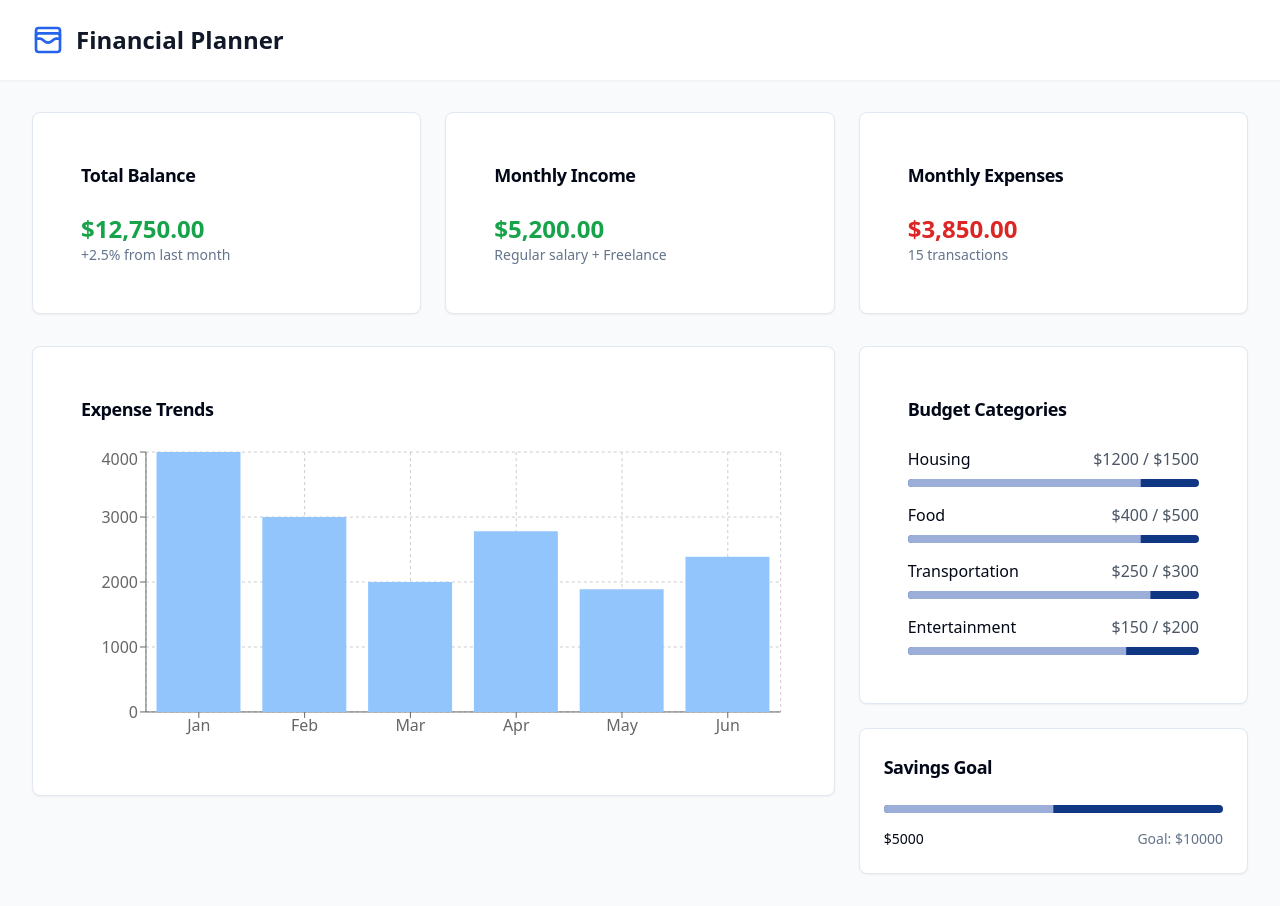
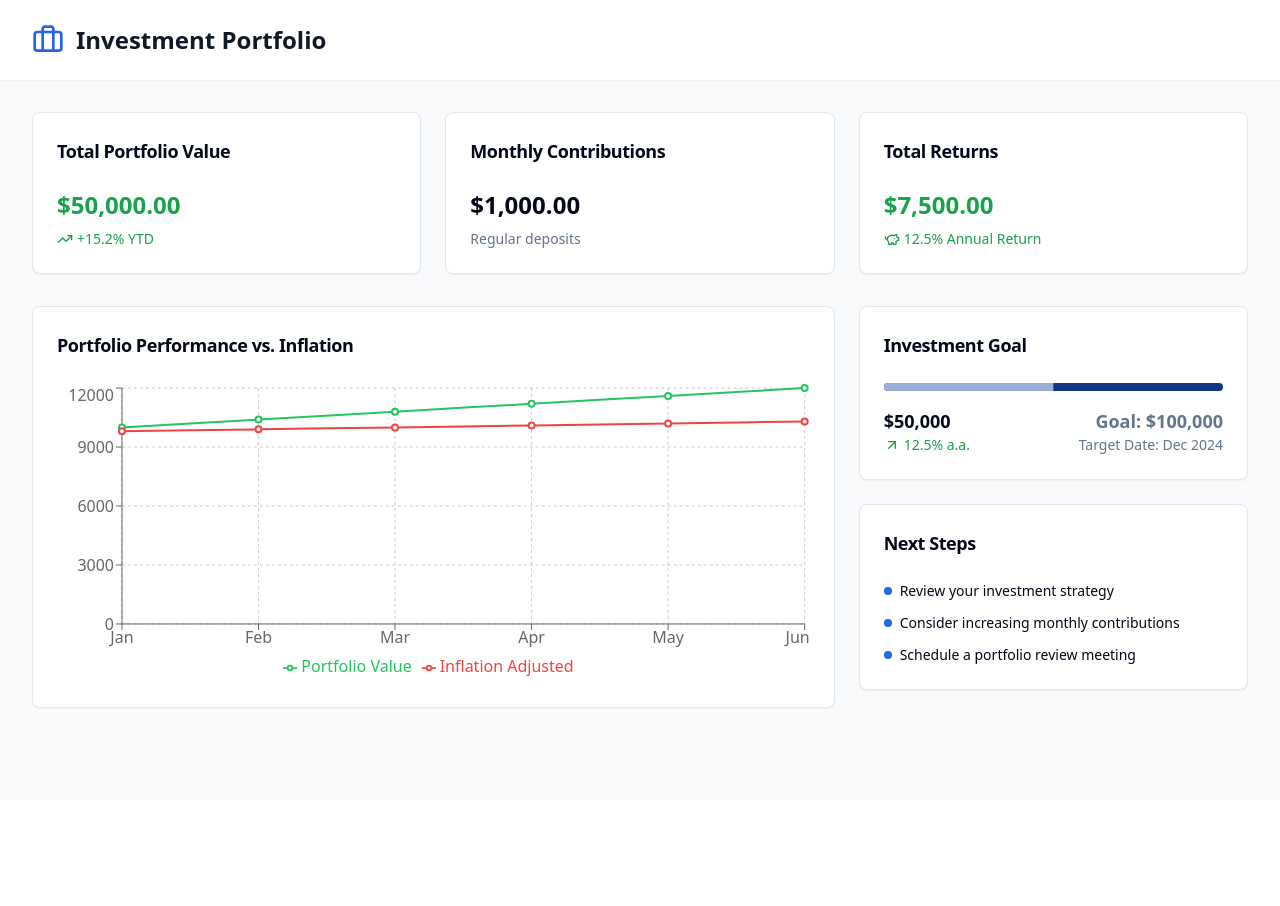
Before and after one commit to GustavoNoll/advanced-finance-planner, a React (Vite) app: page / in a window 1280 px wide. After the commit the page ends 800 px from the top, so only its background shows below. Built offline with nearby package versions, Linux system fonts and the light colour scheme.

Commit message:
Add investment focus features
Implement features to display client investment gains versus inflation, projections, and the ability to add new deposits, shifting the focus from expenses to investments.
[skip gpt_engineer]

```diff
--- a/src/components/DashboardCard.tsx
+++ b/src/components/DashboardCard.tsx
@@ -1,13 +1,15 @@
 import { Card, CardContent, CardHeader, CardTitle } from "@/components/ui/card";
+import { cn } from "@/lib/utils";
 
 interface DashboardCardProps {
   title: string;
   children: React.ReactNode;
+  className?: string;
 }
 
-export const DashboardCard = ({ title, children }: DashboardCardProps) => {
+export const DashboardCard = ({ title, children, className }: DashboardCardProps) => {
   return (
-    <Card className="financial-card">
+    <Card className={cn("investment-card", className)}>
       <CardHeader>
         <CardTitle className="text-lg font-semibold">{title}</CardTitle>
       </CardHeader>
--- a/src/components/ExpenseChart.tsx
+++ b/src/components/ExpenseChart.tsx
@@ -1,24 +1,38 @@
-import { BarChart, Bar, XAxis, YAxis, CartesianGrid, Tooltip, ResponsiveContainer } from 'recharts';
+import { LineChart, Line, XAxis, YAxis, CartesianGrid, Tooltip, ResponsiveContainer, Legend } from 'recharts';
 
 const data = [
-  { name: 'Jan', amount: 4000 },
-  { name: 'Feb', amount: 3000 },
-  { name: 'Mar', amount: 2000 },
-  { name: 'Apr', amount: 2780 },
-  { name: 'May', amount: 1890 },
-  { name: 'Jun', amount: 2390 },
+  { month: 'Jan', investment: 10000, inflation: 9800 },
+  { month: 'Feb', investment: 10400, inflation: 9900 },
+  { month: 'Mar', investment: 10800, inflation: 10000 },
+  { month: 'Apr', investment: 11200, inflation: 10100 },
+  { month: 'May', investment: 11600, inflation: 10200 },
+  { month: 'Jun', investment: 12000, inflation: 10300 },
 ];
 
 export const ExpenseChart = () => {
   return (
     <ResponsiveContainer width="100%" height={300}>
-      <BarChart data={data}>
+      <LineChart data={data}>
         <CartesianGrid strokeDasharray="3 3" />
-        <XAxis dataKey="name" />
+        <XAxis dataKey="month" />
         <YAxis />
         <Tooltip />
-        <Bar dataKey="amount" fill="#93c5fd" />
-      </BarChart>
+        <Legend />
+        <Line
+          type="monotone"
+          dataKey="investment"
+          stroke="#22c55e"
+          name="Portfolio Value"
+          strokeWidth={2}
+        />
+        <Line
+          type="monotone"
+          dataKey="inflation"
+          stroke="#ef4444"
+          name="Inflation Adjusted"
+          strokeWidth={2}
+        />
+      </LineChart>
     </ResponsiveContainer>
   );
 };
--- a/src/components/SavingsGoal.tsx
+++ b/src/components/SavingsGoal.tsx
@@ -1,22 +1,37 @@
 import { Progress } from "@/components/ui/progress";
 import { Card, CardContent, CardHeader, CardTitle } from "@/components/ui/card";
+import { ArrowUpRight } from "lucide-react";
 
 export const SavingsGoal = () => {
-  const currentSavings = 5000;
-  const goal = 10000;
-  const percentage = (currentSavings / goal) * 100;
+  const currentInvestment = 50000;
+  const investmentGoal = 100000;
+  const percentage = (currentInvestment / investmentGoal) * 100;
+  const returnRate = 12.5; // Annual return rate
 
   return (
     <Card>
       <CardHeader>
-        <CardTitle className="text-lg">Savings Goal</CardTitle>
+        <CardTitle className="text-lg">Investment Goal</CardTitle>
       </CardHeader>
       <CardContent>
         <div className="space-y-4">
           <Progress value={percentage} className="h-2" />
           <div className="flex justify-between text-sm">
-            <span>${currentSavings}</span>
-            <span className="text-muted-foreground">Goal: ${goal}</span>
+            <div>
+              <span className="block text-lg font-semibold">${currentInvestment.toLocaleString()}</span>
+              <span className="text-green-600 flex items-center gap-1">
+                <ArrowUpRight className="h-4 w-4" />
+                {returnRate}% a.a.
+              </span>
+            </div>
+            <div className="text-right">
+              <span className="block text-lg font-semibold text-muted-foreground">
+                Goal: ${investmentGoal.toLocaleString()}
+              </span>
+              <span className="text-sm text-muted-foreground">
+                Target Date: Dec 2024
+              </span>
+            </div>
           </div>
         </div>
       </CardContent>
--- a/src/pages/Index.tsx
+++ b/src/pages/Index.tsx
@@ -1,8 +1,7 @@
 import { DashboardCard } from "@/components/DashboardCard";
 import { ExpenseChart } from "@/components/ExpenseChart";
-import { BudgetCategories } from "@/components/BudgetCategories";
 import { SavingsGoal } from "@/components/SavingsGoal";
-import { WalletCards } from "lucide-react";
+import { Briefcase, TrendingUp, PiggyBank } from "lucide-react";
 
 const Index = () => {
   return (
@@ -10,43 +9,67 @@ const Index = () => {
       <header className="bg-white shadow-sm">
         <div className="max-w-7xl mx-auto px-4 sm:px-6 lg:px-8 py-6">
           <div className="flex items-center space-x-3">
-            <WalletCards className="h-8 w-8 text-blue-600" />
-            <h1 className="text-2xl font-bold text-gray-900">Financial Planner</h1>
+            <Briefcase className="h-8 w-8 text-blue-600" />
+            <h1 className="text-2xl font-bold text-gray-900">Investment Portfolio</h1>
           </div>
         </div>
       </header>
 
       <main className="max-w-7xl mx-auto px-4 sm:px-6 lg:px-8 py-8">
         <div className="grid grid-cols-1 md:grid-cols-3 gap-6 mb-8">
-          <DashboardCard title="Total Balance">
-            <p className="stat-value positive-amount">$12,750.00</p>
-            <p className="stat-label">+2.5% from last month</p>
+          <DashboardCard title="Total Portfolio Value">
+            <div className="space-y-2">
+              <p className="text-2xl font-bold text-green-600">$50,000.00</p>
+              <p className="text-sm text-green-600 flex items-center gap-1">
+                <TrendingUp className="h-4 w-4" />
+                +15.2% YTD
+              </p>
+            </div>
           </DashboardCard>
 
-          <DashboardCard title="Monthly Income">
-            <p className="stat-value positive-amount">$5,200.00</p>
-            <p className="stat-label">Regular salary + Freelance</p>
+          <DashboardCard title="Monthly Contributions">
+            <div className="space-y-2">
+              <p className="text-2xl font-bold">$1,000.00</p>
+              <p className="text-sm text-muted-foreground">Regular deposits</p>
+            </div>
           </DashboardCard>
 
-          <DashboardCard title="Monthly Expenses">
-            <p className="stat-value negative-amount">$3,850.00</p>
-            <p className="stat-label">15 transactions</p>
+          <DashboardCard title="Total Returns">
+            <div className="space-y-2">
+              <p className="text-2xl font-bold text-green-600">$7,500.00</p>
+              <p className="text-sm text-green-600 flex items-center gap-1">
+                <PiggyBank className="h-4 w-4" />
+                12.5% Annual Return
+              </p>
+            </div>
           </DashboardCard>
         </div>
 
         <div className="grid grid-cols-1 lg:grid-cols-3 gap-6">
           <div className="lg:col-span-2">
-            <DashboardCard title="Expense Trends">
+            <DashboardCard title="Portfolio Performance vs. Inflation">
               <ExpenseChart />
             </DashboardCard>
           </div>
 
           <div className="space-y-6">
-            <DashboardCard title="Budget Categories">
-              <BudgetCategories />
+            <SavingsGoal />
+            <DashboardCard title="Next Steps">
+              <ul className="space-y-3 text-sm">
+                <li className="flex items-center gap-2 text-left">
+                  <div className="h-2 w-2 bg-blue-600 rounded-full" />
+                  Review your investment strategy
+                </li>
+                <li className="flex items-center gap-2 text-left">
+                  <div className="h-2 w-2 bg-blue-600 rounded-full" />
+                  Consider increasing monthly contributions
+                </li>
+                <li className="flex items-center gap-2 text-left">
+                  <div className="h-2 w-2 bg-blue-600 rounded-full" />
+                  Schedule a portfolio review meeting
+                </li>
+              </ul>
             </DashboardCard>
-
-            <SavingsGoal />
           </div>
         </div>
       </main>
```
